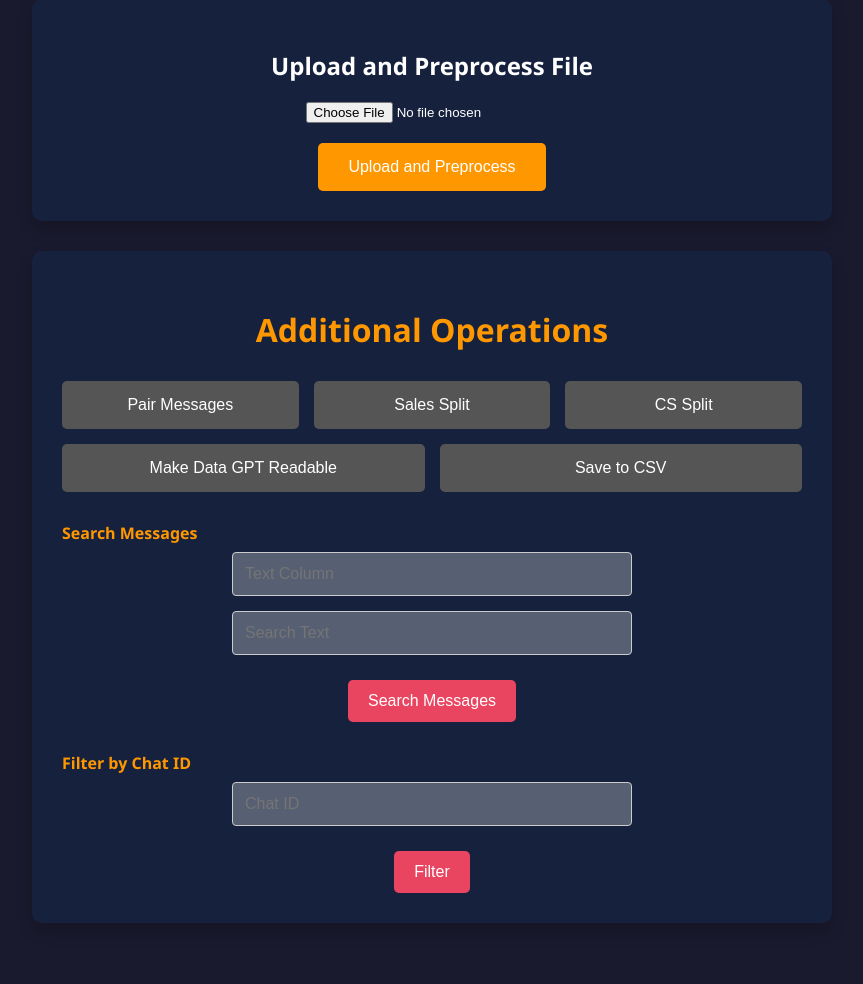
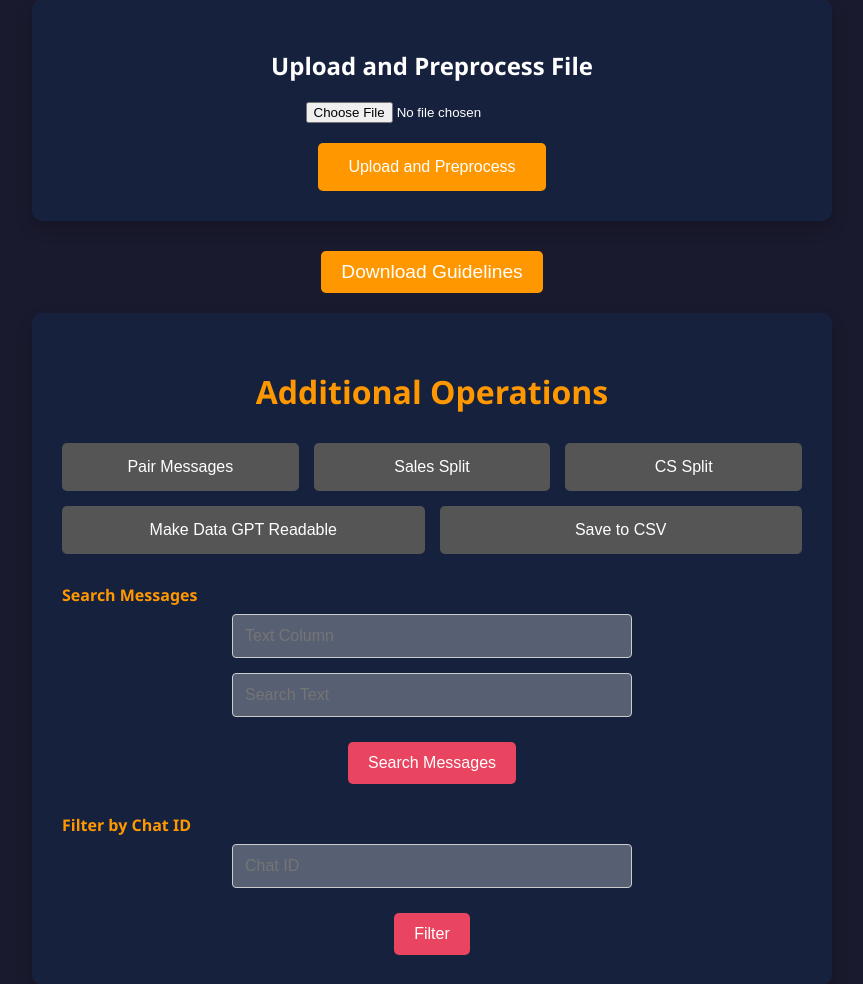
Before and after one commit to Mohamed-Moslemani/AutoAnalyst, a FastAPI app: page / in a window 1280 px wide. Shown: the part 178-1162 px from the top of the page, without its empty margins (208-1071 px from the left). Run offline with FastAPI, Linux system fonts and the light colour scheme; parts of the project's set-up code (start-up, migrations or seed data) failed here and were passed over.

Commit message:
guidelines file

```diff
--- a/app/templates/index.html
+++ b/app/templates/index.html
@@ -200,6 +200,13 @@
                 <input type="file" id="fileInput" accept=".csv, .xlsx, .xls">
                 <button onclick="uploadFile()">Upload and Preprocess</button>
             </div>
+        </div>
+        <div style="text-align: center; margin-bottom: 20px;">
+            <a href="../static/Guidelines.pdf" download>
+                <button style="background-color: #ff9800;color: white; padding: 10px 20px; font-size: 1.2em; border: none; border-radius: 5px; cursor: pointer;">
+                    Download Guidelines
+                </button>
+            </a>
         </div>
 
         <!-- Task Status -->
```
Also changed, not shown: 1 other file.
